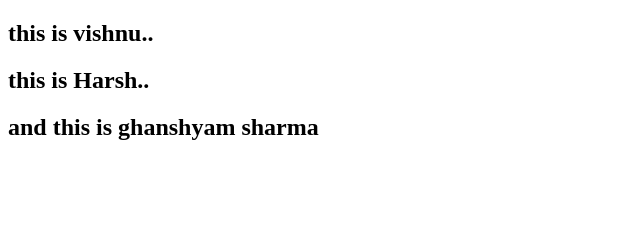
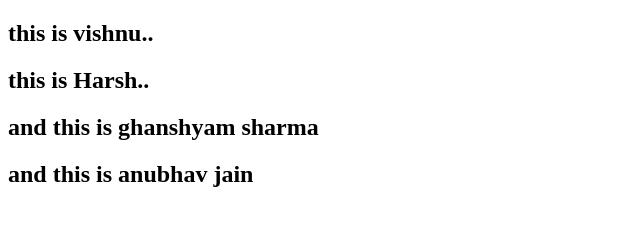
Before and after one commit to Anubhav0015/Frontend, a plain HTML site: page harsh.html in a window 1280 px wide. Shown: the whole page, without its empty margins (0-640 px from the left). Drawn offline with Linux system fonts and the light colour scheme.

Commit message:
Update harsh.html

```diff
--- a/harsh.html
+++ b/harsh.html
@@ -11,5 +11,6 @@
     <h2>this is vishnu..</h2>
     <h2>this is Harsh..</h2>
     <h2> and this is ghanshyam sharma </h2>
+    <h2> and this is anubhav jain </h2>
 </body>
 </html>
```
